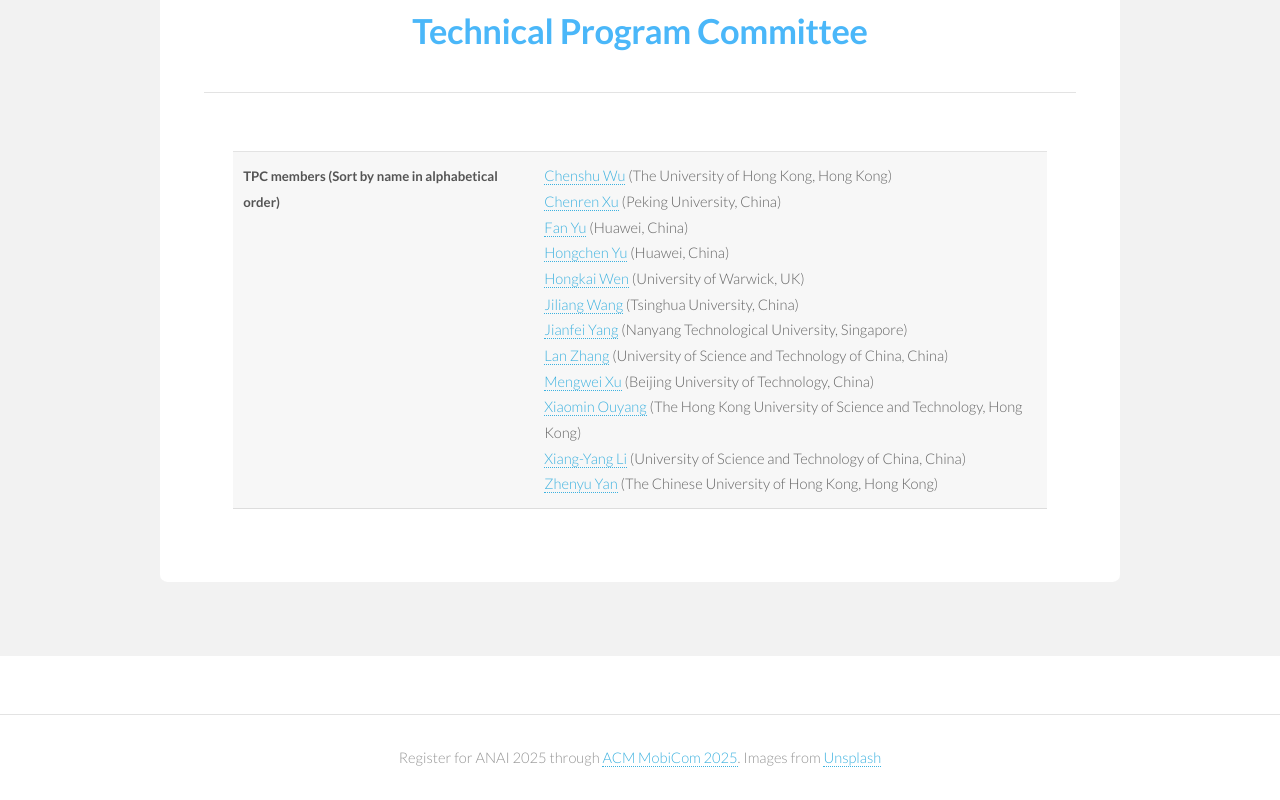
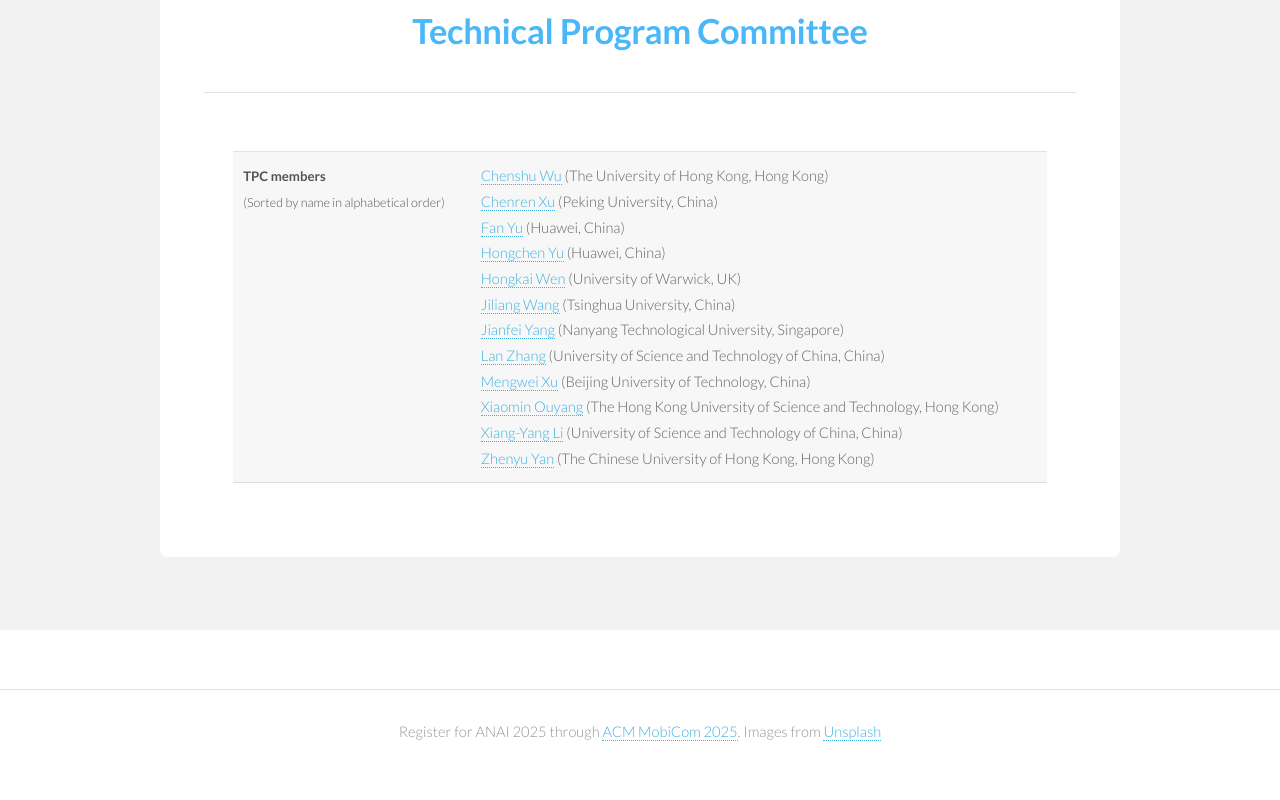
Before and after one commit to anai-workshop/anai-workshop.github.io, a plain HTML site: page 2025/organization.html in a window 1280 px wide. Shown: the part 940-1740 px from the top of the page. After the commit the page ends 1714 px from the top, so only its background shows below. Drawn offline with Linux system fonts and the light colour scheme.

Commit message:
update tpc

```diff
--- a/2025/organization.html
+++ b/2025/organization.html
@@ -247,7 +247,10 @@
             <table class="table" border="0">
                 <tbody>
                     <tr>
-                        <th>TPC members (Sort by name in alphabetical order)</th>
+                        <th style="white-space:normal;">
+                            TPC members<br>
+                            <span style="font-weight:normal;font-size:0.95em;">(Sorted by name in alphabetical order)</span>
+                        </th>
                         <td>
                             <a href="https://cswu.me/" target="_blank">Chenshu Wu</a> (The University of Hong Kong, Hong Kong)<br>
                             <a href="https://soar.group/chenren/" target="_blank">Chenren Xu</a> (Peking University, China)<br>
```
